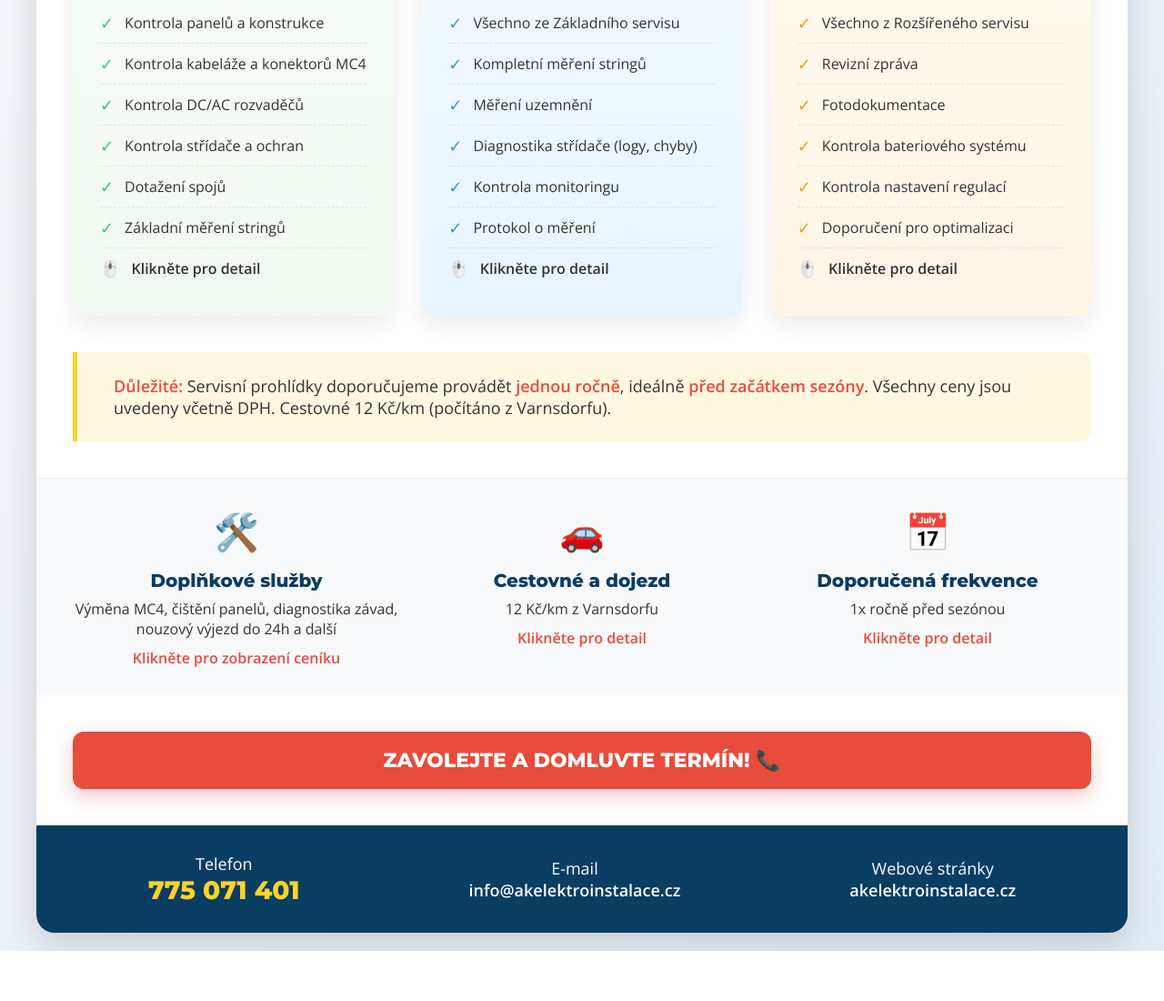
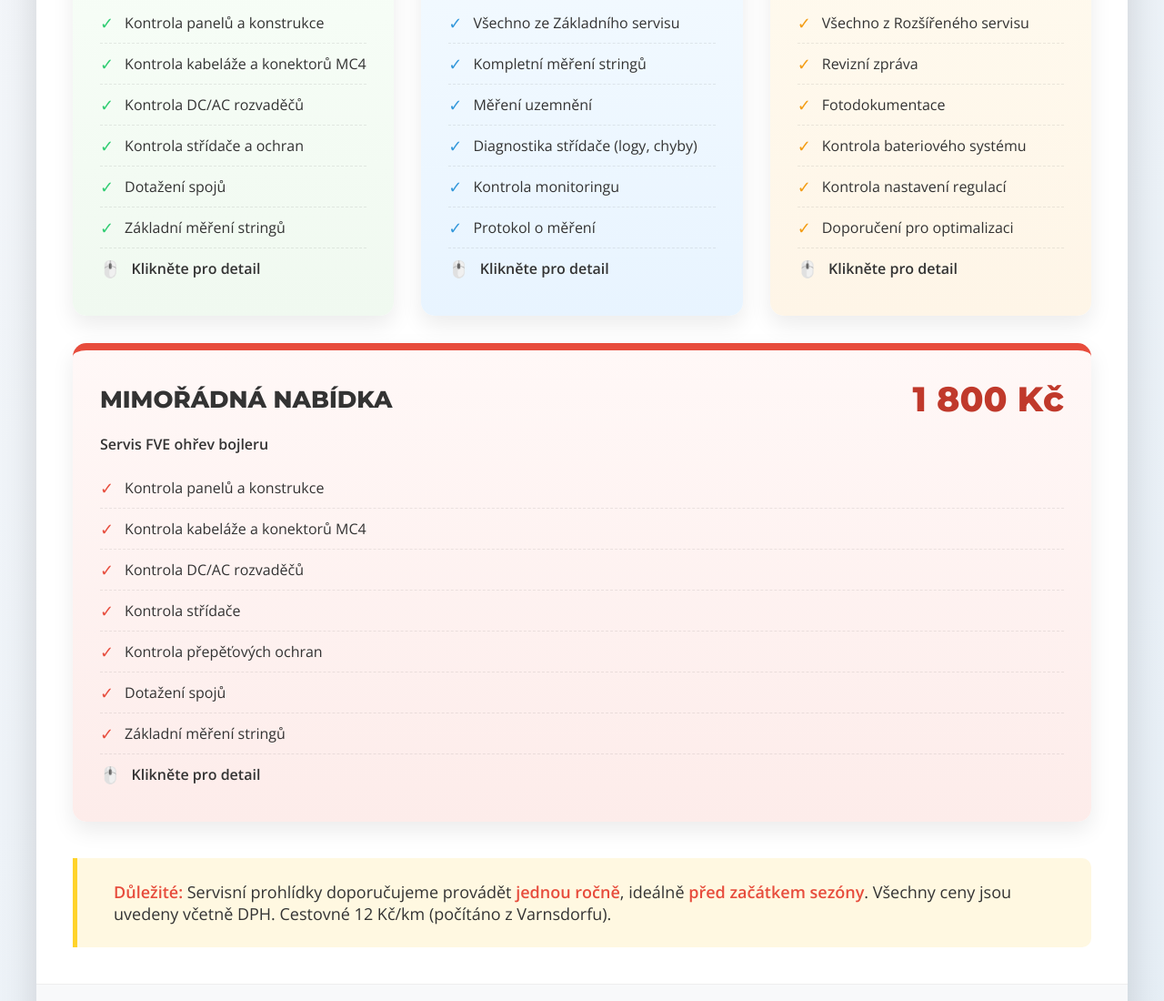
Before and after one commit to kohinoorka-bit/ak-elektroinstalace-web, a plain HTML site: page cenikFVE.html in a window 1280 px wide. Shown: the part 474-1574 px from the top of the page at 91% size. Before the commit the page ends 1519 px from the top, so only its background shows below. Drawn offline with nearby package versions, Linux system fonts and the light colour scheme.

Commit message:
Přidat červenou mimořádnou nabídku servisu FVE

```diff
--- a/cenikFVE.html
+++ b/cenikFVE.html
@@ -132,6 +132,11 @@
             background: linear-gradient(to bottom, #fffbf0, #fef5e7);
         }
 
+        .package-special {
+            border-top: 8px solid #e74c3c;
+            background: linear-gradient(to bottom, #fff8f7, #fdecea);
+        }
+
         .package-header {
             display: flex;
             justify-content: space-between;
@@ -161,6 +166,15 @@
 
         .package-complete .package-price {
             color: #d35400;
+        }
+
+        .package-special .package-price {
+            color: #c0392b;
+        }
+
+        .package-description {
+            margin: -10px 0 15px;
+            font-weight: 600;
         }
 
         .features {
@@ -193,6 +207,12 @@
 
         .package-complete .feature-icon {
             color: #f39c12;
+        }
+
+        .package-special .feature-icon,
+        .modal-special .feature-icon,
+        .modal-special .modal-icon {
+            color: #e74c3c;
         }
 
         .cta-button {
@@ -501,6 +521,24 @@
                     <li><span class="feature-icon">🖱️</span> <strong>Klikněte pro detail</strong></li>
                 </ul>
             </div>
+
+            <div class="package package-special" onclick="openModal('special')">
+                <div class="package-header">
+                    <h2 class="package-name">MIMOŘÁDNÁ NABÍDKA</h2>
+                    <div class="package-price">1 800 Kč</div>
+                </div>
+                <p class="package-description">Servis FVE ohřev bojleru</p>
+                <ul class="features">
+                    <li><span class="feature-icon">✓</span> Kontrola panelů a konstrukce</li>
+                    <li><span class="feature-icon">✓</span> Kontrola kabeláže a konektorů MC4</li>
+                    <li><span class="feature-icon">✓</span> Kontrola DC/AC rozvaděčů</li>
+                    <li><span class="feature-icon">✓</span> Kontrola střídače</li>
+                    <li><span class="feature-icon">✓</span> Kontrola přepěťových ochran</li>
+                    <li><span class="feature-icon">✓</span> Dotažení spojů</li>
+                    <li><span class="feature-icon">✓</span> Základní měření stringů</li>
+                    <li><span class="feature-icon">🖱️</span> <strong>Klikněte pro detail</strong></li>
+                </ul>
+            </div>
         </div>
 
         <div class="note">
@@ -612,6 +650,24 @@
                 <div class="highlight-title">Pro koho je tento balíček vhodný?</div>
                 <p>Pro majitele FVE s bateriovým úložištěm nebo pro ty, kteří chtějí mít kompletní dokumentaci a optimalizaci svého systému.</p>
             </div>
+        </div>
+    </div>
+
+    <div id="modal-special" class="modal modal-special">
+        <div class="modal-content">
+            <button class="close-modal" onclick="closeModal('special')">&times;</button>
+            <div class="modal-icon">🟥</div>
+            <h2 class="modal-title">MIMOŘÁDNÁ NABÍDKA - 1 800 Kč</h2>
+            <p>Servis FVE ohřev bojleru zahrnuje tyto kontroly:</p>
+            <ul class="features">
+                <li><span class="feature-icon">✓</span> Kontrola panelů a konstrukce</li>
+                <li><span class="feature-icon">✓</span> Kontrola kabeláže a konektorů MC4</li>
+                <li><span class="feature-icon">✓</span> Kontrola DC/AC rozvaděčů</li>
+                <li><span class="feature-icon">✓</span> Kontrola střídače</li>
+                <li><span class="feature-icon">✓</span> Kontrola přepěťových ochran</li>
+                <li><span class="feature-icon">✓</span> Dotažení spojů</li>
+                <li><span class="feature-icon">✓</span> Základní měření stringů</li>
+            </ul>
         </div>
     </div>
 
```
